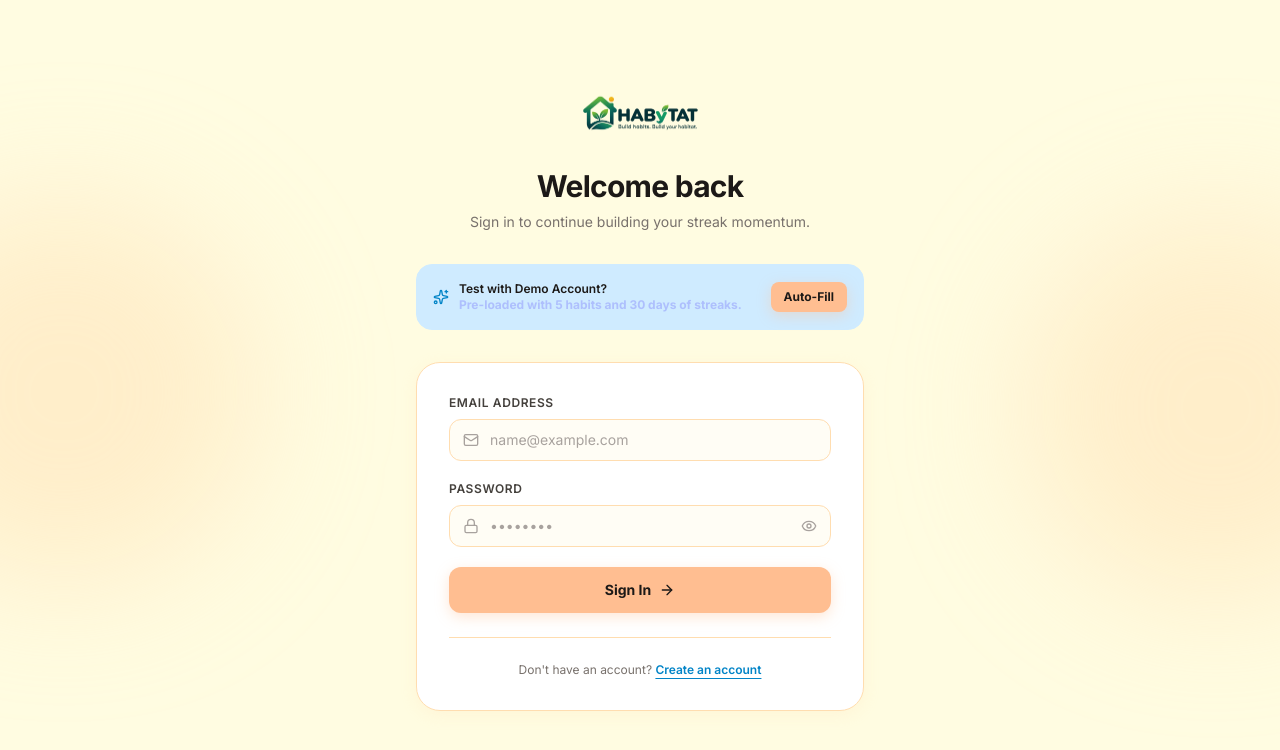
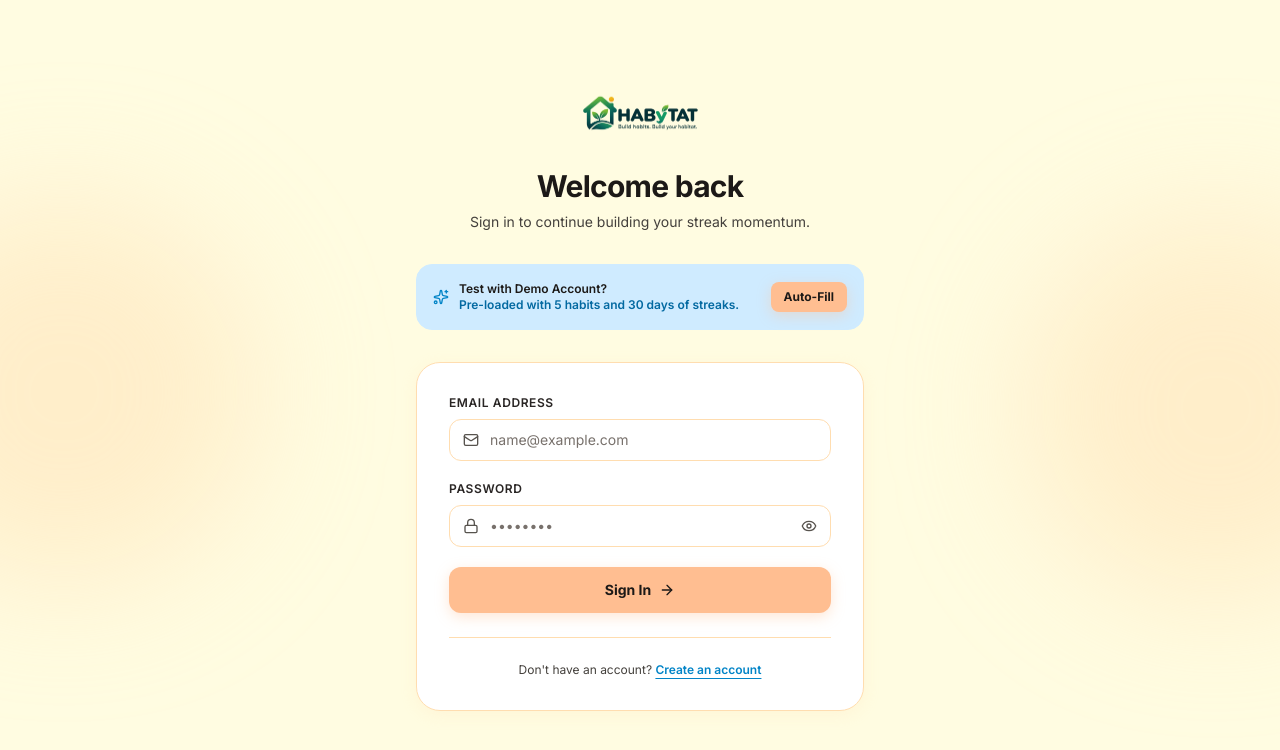
Before and after one commit to Naveen7989-y/habit-tracker, a React (Vite) app in the folder frontend/: page /login in a window 1280 px wide. Shown: the top 750 px of the page. Built offline with nearby package versions, Linux system fonts and the light colour scheme; no server answers.

Commit message:
Fix text visibility and enhance contrast across all pages in Soft Sunrise theme

```diff
--- a/frontend/src/index.css
+++ b/frontend/src/index.css
@@ -550,46 +550,146 @@
   h1, h2, h3, h4, h5, h6,
   .text-white,
   .text-slate-100,
-  .text-slate-200 {
+  .text-slate-200,
+  th,
+  strong,
+  b {
     color: #1c1917 !important;
   }
 
-  .text-slate-300 {
+  .text-slate-300,
+  .text-gray-300,
+  .text-stone-300 {
+    color: #292524 !important;
+  }
+
+  .text-slate-400,
+  .text-gray-400,
+  .text-stone-400 {
     color: #44403c !important;
   }
 
-  .text-slate-400 {
-    color: #78716c !important;
+  .text-slate-500,
+  .text-gray-500,
+  .text-stone-500 {
+    color: #57534e !important;
   }
 
-  .text-slate-500 {
-    color: #a8a29e !important;
+  .text-slate-600,
+  .text-gray-600 {
+    color: #292524 !important;
   }
 
-  /* Metrics & Numbers */
+  label {
+    color: #1c1917 !important;
+    font-weight: 600 !important;
+  }
+
+  /* Universal Hover Text Protection (No disappearing white text on ivory/cream/white) */
+  .hover\:text-white:hover,
+  .hover\:text-slate-100:hover,
+  .hover\:text-slate-200:hover,
+  .hover\:text-slate-300:hover,
+  a:hover,
+  button:hover {
+    color: #1c1917 !important;
+  }
+
+  /* Group hovers */
+  .group:hover .group-hover\:text-white {
+    color: #1c1917 !important;
+  }
+
+  .group:hover .group-hover\:text-indigo-300,
+  .group:hover .group-hover\:text-violet-300,
+  .group:hover .group-hover\:text-blue-300,
+  .group:hover .group-hover\:text-emerald-300,
+  .group:hover .group-hover\:text-indigo-400,
+  .group:hover .group-hover\:text-violet-400,
+  .group:hover .group-hover\:text-blue-400 {
+    color: #0284c7 !important;
+  }
+
+  /* Universal Hover Background Protection (Warm cream hover, no dark background swallowing text) */
+  .hover\:bg-slate-800:hover,
+  .hover\:bg-slate-800\/60:hover,
+  .hover\:bg-slate-800\/70:hover,
+  .hover\:bg-slate-800\/80:hover,
+  .hover\:bg-slate-700:hover,
+  .hover\:bg-slate-900:hover,
+  .hover\:bg-slate-900\/90:hover,
+  .hover\:bg-slate-950:hover,
+  .hover\:bg-slate-950\/60:hover {
+    background-color: #FFDDB0 !important;
+    color: #1c1917 !important;
+  }
+
+  .hover\:bg-slate-800:hover *,
+  .hover\:bg-slate-800\/60:hover *,
+  .hover\:bg-slate-700:hover *,
+  .hover\:bg-slate-900:hover * {
+    color: #1c1917 !important;
+  }
+
+  /* Metrics, Highlights & Statuses */
   .from-indigo-400.to-emerald-400 {
     background: linear-gradient(90deg, #d97746 0%, #ea580c 100%) !important;
     -webkit-background-clip: text !important;
     -webkit-text-fill-color: transparent !important;
   }
 
-  .text-indigo-400 {
+  .text-indigo-200,
+  .text-indigo-300,
+  .text-indigo-300\/80,
+  .text-blue-200,
+  .text-blue-300 {
+    color: #0369a1 !important;
+    font-weight: 600 !important;
+  }
+
+  .text-indigo-400,
+  .text-blue-400 {
     color: #0284c7 !important;
+  }
+
+  .text-violet-200,
+  .text-violet-300 {
+    color: #6d28d9 !important;
+    font-weight: 600 !important;
   }
 
   .text-violet-400 {
     color: #7c3aed !important;
   }
 
-  .text-amber-400 {
-    color: #ea580c !important;
+  .text-emerald-200,
+  .text-emerald-300 {
+    color: #047857 !important;
+    font-weight: 600 !important;
   }
 
-  .text-emerald-400 {
+  .text-emerald-400,
+  .text-emerald-600 {
     color: #059669 !important;
   }
 
-  /* Links & Accents (Darker accessible blue derived from #CFEBFF family) */
+  .text-amber-300,
+  .text-amber-400 {
+    color: #b45309 !important;
+  }
+
+  .text-red-200,
+  .text-red-300,
+  .text-red-400 {
+    color: #dc2626 !important;
+  }
+
+  .text-pink-300,
+  .text-pink-400 {
+    color: #be185d !important;
+  }
+
+  /* Links & Accents (Accessible blue from sky family) */
   a.text-indigo-400,
   a.text-indigo-300 {
     color: #0284c7 !important;
@@ -636,7 +736,12 @@
   /* Forms & Inputs */
   input,
   textarea,
-  select {
+  select,
+  select option,
+  input.bg-slate-950,
+  input.bg-slate-950\/70,
+  select.bg-slate-950,
+  select.bg-slate-950\/70 {
     background-color: #FFFFFF !important;
     border: 1px solid #FFDDB0 !important;
     color: #1c1917 !important;
@@ -644,7 +749,16 @@
 
   input::placeholder,
   textarea::placeholder {
-    color: #a8a29e !important;
+    color: #78716c !important;
+  }
+
+  input:disabled,
+  select:disabled,
+  input.cursor-not-allowed {
+    background-color: #FFF8E7 !important;
+    color: #57534e !important;
+    border-color: #FFDDB0 !important;
+    cursor: not-allowed !important;
   }
 
   input:focus,
@@ -681,7 +795,8 @@
   }
 
   /* Habit Tracking Completed vs Incomplete */
-  button.bg-emerald-500 {
+  button.bg-emerald-500,
+  button.bg-emerald-500 * {
     background-color: #FFBE91 !important;
     color: #1c1917 !important;
     box-shadow: 0 2px 10px rgba(255, 190, 145, 0.4) !important;
@@ -694,8 +809,9 @@
   .bg-emerald-500\/20.text-emerald-300,
   .bg-emerald-950\/20 {
     background-color: rgba(255, 221, 176, 0.35) !important;
-    color: #1c1917 !important;
+    color: #047857 !important;
     border-color: #FFBE91 !important;
+    font-weight: 600 !important;
   }
 
   .bg-emerald-500\/20.text-emerald-300:hover {
@@ -711,7 +827,7 @@
   button.bg-slate-800 {
     background-color: #FFFDF5 !important;
     border: 1px solid #FFDDB0 !important;
-    color: #78716c !important;
+    color: #44403c !important;
   }
 
   button.bg-slate-800:hover {
@@ -720,22 +836,41 @@
     background-color: #FFDDB0 !important;
   }
 
+  button.bg-indigo-600 *,
+  a.bg-indigo-600 * {
+    color: #1c1917 !important;
+  }
+
+  /* Dropdown Menus */
+  .bg-slate-900.border.border-slate-700\/80,
+  .bg-slate-900.border.border-slate-800 {
+    background-color: #FFFFFF !important;
+    border: 1px solid #FFDDB0 !important;
+    box-shadow: 0 10px 25px rgba(255, 190, 145, 0.3) !important;
+  }
+
+  .bg-slate-900 button,
+  .bg-slate-900 a {
+    color: #1c1917 !important;
+  }
+
+  .bg-slate-900 button:hover,
+  .bg-slate-900 a:hover {
+    background-color: #FFDDB0 !important;
+    color: #1c1917 !important;
+  }
+
   /* Decorative Orbs in Auth Pages */
   .bg-indigo-600\/20,
   .bg-violet-600\/20 {
     background-color: rgba(255, 221, 176, 0.45) !important;
   }
 
-  /* Preserve Semantic Status Colors */
-  .text-emerald-400,
-  .text-emerald-600 {
-    color: #059669 !important;
-  }
-
+  /* Status Colors */
   .bg-emerald-500\/10 {
     background-color: rgba(16, 185, 129, 0.12) !important;
     border-color: rgba(16, 185, 129, 0.25) !important;
-    color: #059669 !important;
+    color: #047857 !important;
   }
 
   /* Error states */
```
